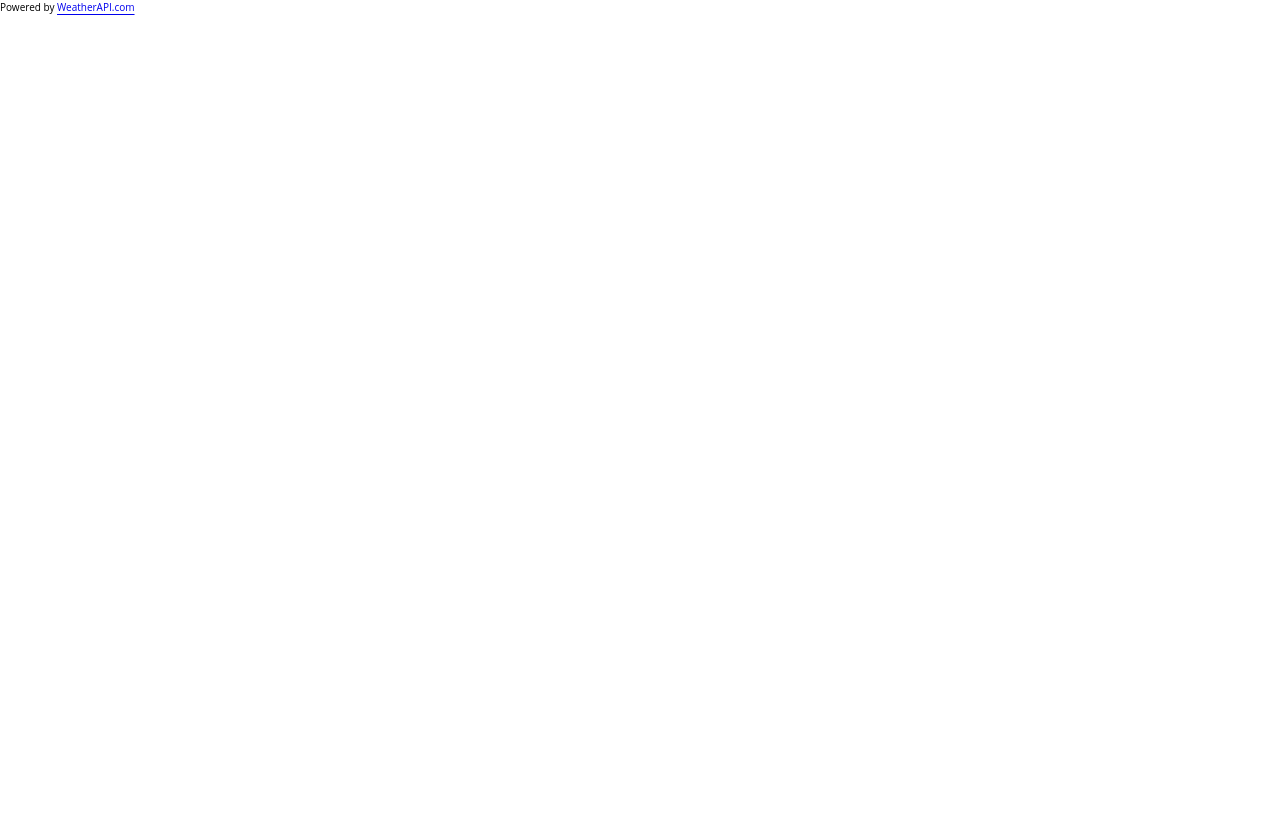
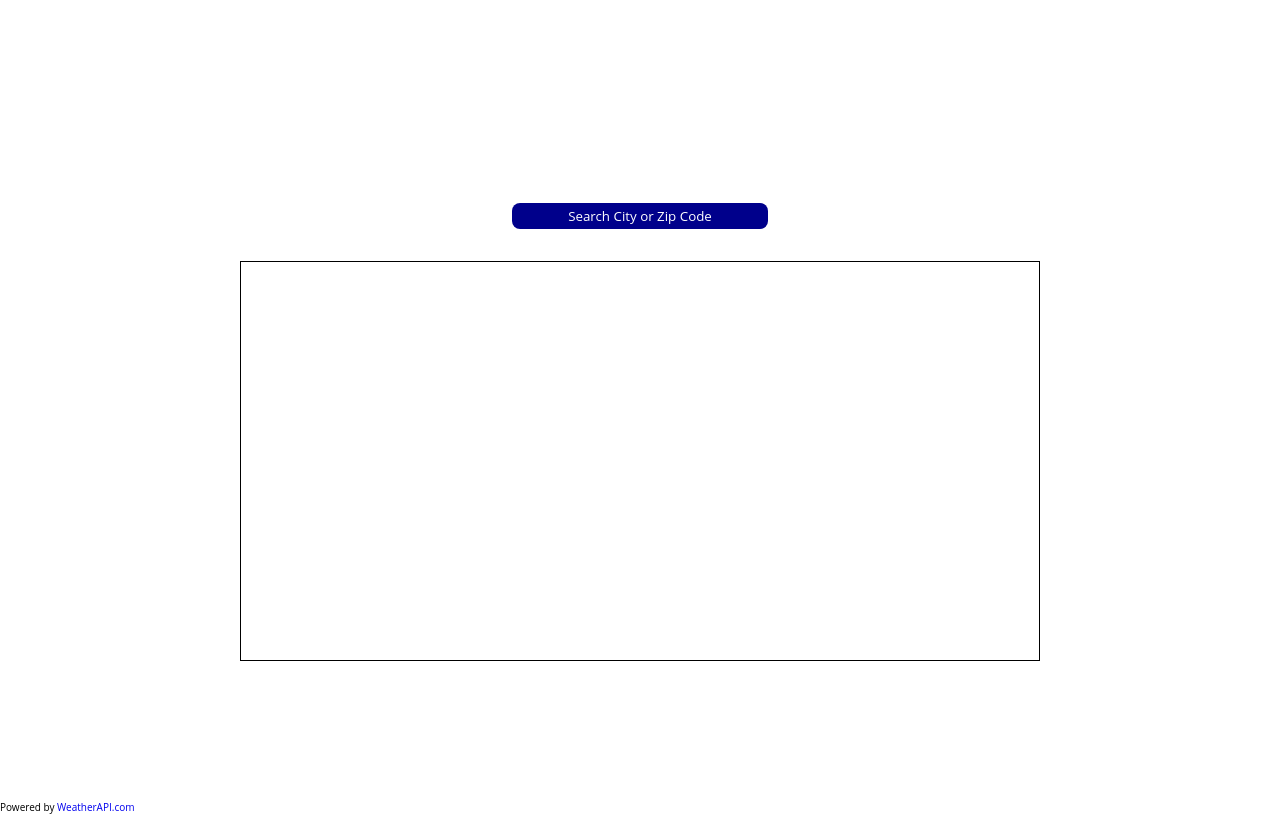
Before and after one commit to ryleedwards/odin-weather-app, a website built with webpack: page src/template.html in a window 1280 px wide. Built offline with nearby package versions, Linux system fonts and the light colour scheme.

Commit message:
Set up basic html and style for location input and result container

```diff
--- a/src/style.css
+++ b/src/style.css
@@ -79,3 +79,35 @@ summary,
   margin: 0;
   font-family: 'Open Sans', sans-serif;
 }
+
+main {
+  display: flex;
+  height: 100vh;
+  align-items: center;
+  justify-content: center;
+  flex-direction: column;
+}
+
+.form-location {
+  margin: 64px 0px 32px 0px;
+}
+
+input#location {
+  border-radius: 8px;
+  border-style: none;
+  background-color: darkblue;
+  padding: 4px 8px;
+  color: white;
+  text-align: center;
+  width: 256px;
+}
+
+input#location::placeholder {
+  color: white;
+}
+
+.container-results {
+  height: 400px;
+  width: 800px;
+  border: 1px solid black;
+}
--- a/src/template.html
+++ b/src/template.html
@@ -6,9 +6,27 @@
     <title>Weather App</title>
   </head>
   <body>
-    Powered by
-    <a href="https://www.weatherapi.com/" title="Free Weather API"
-      >WeatherAPI.com</a
-    >
+    <main>
+      <div class="container-location-input">
+        <form action="" method="post" class="form-location">
+          <div class="div-location-input">
+            <input
+              type="text"
+              name="location"
+              id="location"
+              placeholder="Search City or Zip Code"
+            />
+          </div>
+        </form>
+      </div>
+      <div class="container-results"></div>
+    </main>
+
+    <footer>
+      Powered by
+      <a href="https://www.weatherapi.com/" title="Free Weather API"
+        >WeatherAPI.com</a
+      >
+    </footer>
   </body>
 </html>
```
